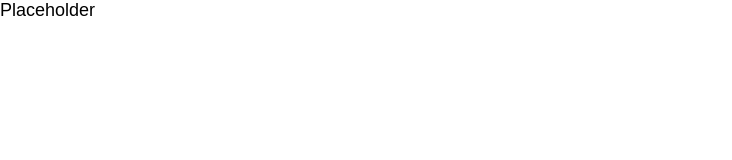
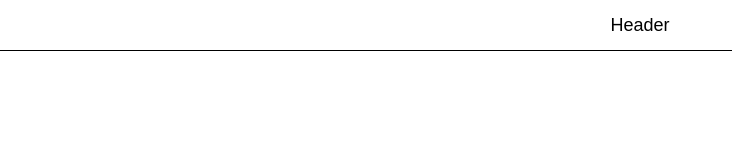
Before and after one commit to ooloo-io/github-flow-jbuyu, a website: page src/index.html in a window 1280 px wide. Shown: the whole page, without its empty margins (0-732 px from the left). Drawn offline with nearby package versions, Linux system fonts and the light colour scheme.

Commit message:
Header (#1)
* Add header markup

* Add header styles

```diff
--- a/src/index.html
+++ b/src/index.html
@@ -13,6 +13,8 @@
 </head>
 
 <body>
-  Placeholder
+  <div class="header">
+    Header
+  </div>
 </body>
 </html>
--- a/src/styles.css
+++ b/src/styles.css
@@ -2,3 +2,11 @@ body {
   font-family: Arial, Helvetica, sans-serif;
   font-size: 18px;
 }
+
+.header {
+  height: 50px;
+  display: flex;
+  justify-content: center;
+  align-items: center;
+  border-bottom: 1px solid black;
+}
```
